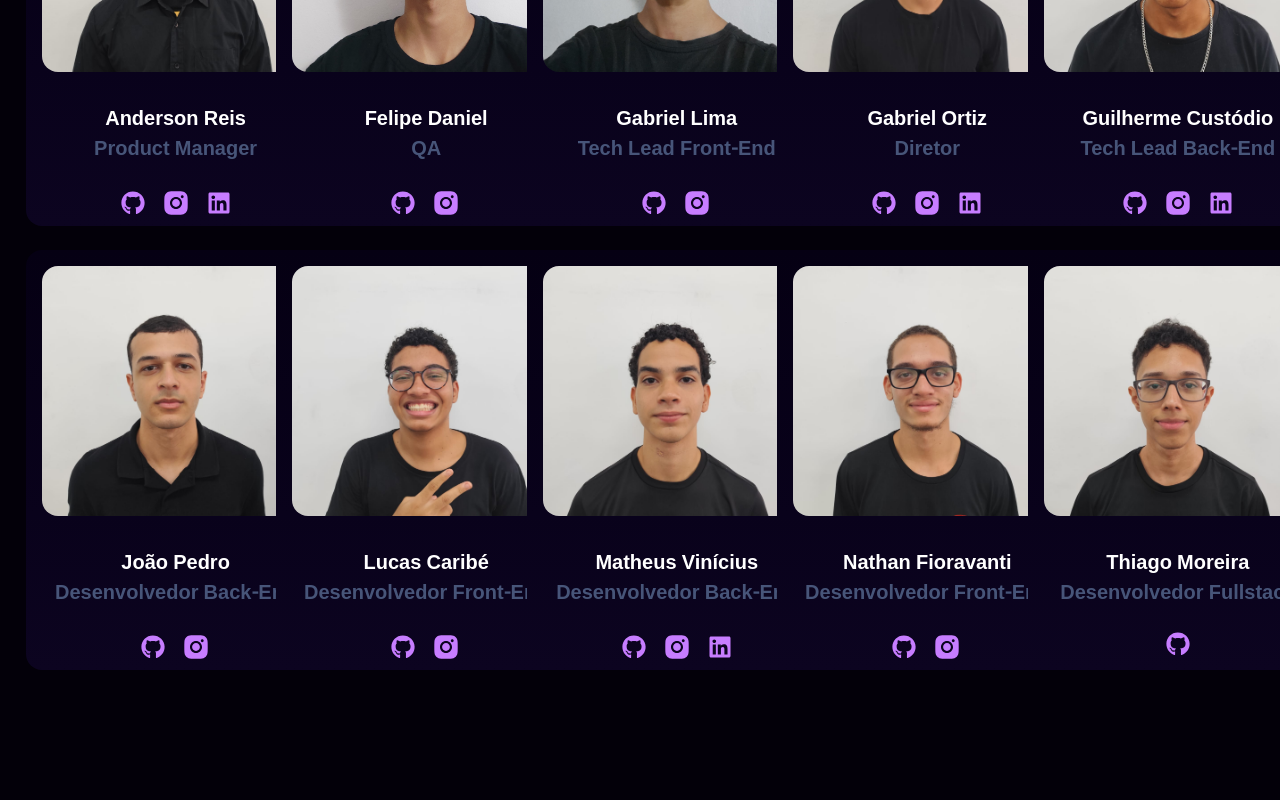
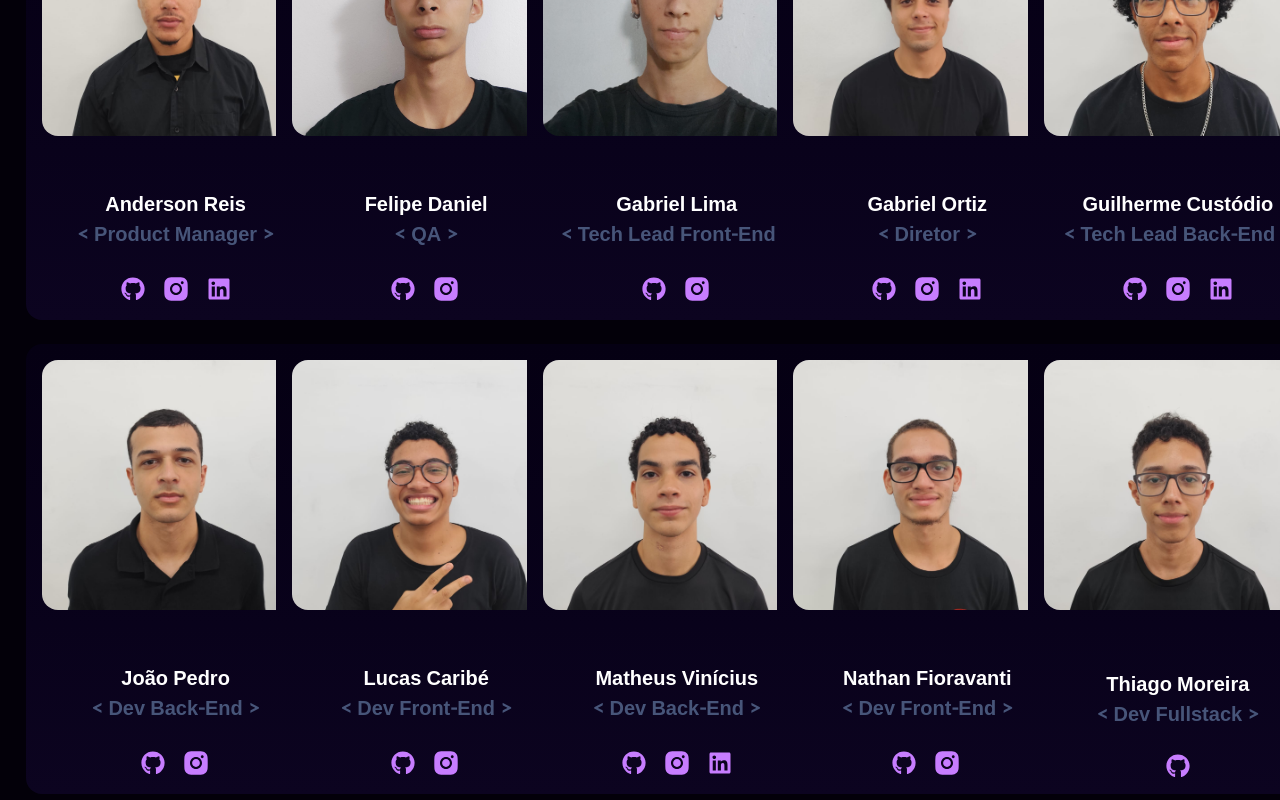
Before and after one commit to Somnium-Git/landing-page, a Next.js app in the folder frontend/: page /equipe in a window 1280 px wide. Shown: the part 500-1300 px from the top of the page. Built offline with nearby package versions, Linux system fonts and the light colour scheme.

Commit message:
upd alteracoes page about + cardTeam

```diff
--- a/frontend/src/app/equipe/page.tsx
+++ b/frontend/src/app/equipe/page.tsx
@@ -50,7 +50,7 @@ export default function Equipe() {
   },
   {
     name: "João Pedro",
-    role: "Desenvolvedor Back-End",
+    role: "Dev Back-End",
     githubLink: "https://github.com/Joao2007Pedro",
     instagramLink: "https://www.instagram.com/_.joao7.__?igsh=NjZ5d2x3Y3JzZTRj",
     linkedinLink: "",
@@ -58,7 +58,7 @@ export default function Equipe() {
   },
   {
     name: "Lucas Caribé",
-    role: "Desenvolvedor Front-End",
+    role: "Dev Front-End",
     githubLink: "https://github.com/LucasCaribeAraujo",
     instagramLink: "https://www.instagram.com/lucas.caribe_",
     linkedinLink: "",
@@ -66,7 +66,7 @@ export default function Equipe() {
   },
   {
     name: "Matheus Vinícius",
-    role: "Desenvolvedor Back-End",
+    role: "Dev Back-End",
     githubLink: "https://github.com/matheusviniciusbrito",
     instagramLink: "https://www.instagram.com/mavinous",
     linkedinLink: "https://www.linkedin.com/in/matheusviniciusbrito/",
@@ -74,7 +74,7 @@ export default function Equipe() {
   },
   {
     name: "Nathan Fioravanti",
-    role: "Desenvolvedor Front-End",
+    role: "Dev Front-End",
     githubLink: "https://github.com/Nathan-Fioravanti",
     instagramLink: "https://www.instagram.com/nathanfer1",
     linkedinLink: "",
@@ -82,7 +82,7 @@ export default function Equipe() {
   },
   {
     name: "Thiago Moreira",
-    role: "Desenvolvedor Fullstack",
+    role: "Dev Fullstack",
     githubLink: "https://github.com/ethior0",
     instagramLink: "",
     linkedinLink: "",
@@ -91,22 +91,21 @@ export default function Equipe() {
 ];
 
   return (
-    <div style={{paddingTop: "2rem", marginBottom: "15rem"}}>
+    <div style={{paddingTop: "2rem", marginTop: "2rem", marginBottom: "15rem"}}>
       <Card height="auto" background="transparent" useBar={false} flex="col">
-        <div className="" style={{ alignSelf: "flex-start", marginBottom: "2rem"}}>
+        <div style={{ alignSelf: "flex-start", marginBottom: "4rem"}}>
           <Text size="2.5em" height="bold">Nossa equipe</Text>
           <Text size="1.25em" height="light" color="#A8AFC1" wordSpacing="2px">
             Por trás de cada projeto de sucesso, existe <br></br>uma equipe <span className="text-[#C77DFF] font-bold">dedicada</span>, <span className="text-[#C77DFF] font-bold">apaixonada</span> e <span className="text-[#C77DFF] font-bold">comprometida</span>.
           </Text>
         </div>
 
-        <div className="flex flex-col lg:grid lg:grid-cols-5 gap-6 w-full mx-auto">
-
+        <div className="flex justify-between flex-row flex-wrap xl:grid xl:grid-cols-5 gap-6 w-full mx-auto">
           {teamMembers.map((member, index) => (
             <CardTeam
               key={index}
               name={member.name}
-              role={member.role}
+              role={`< ${member.role} >`}
               githubLink={member.githubLink}
               instagramLink={member.instagramLink}
               linkedinLink={member.linkedinLink}
@@ -118,7 +117,7 @@ export default function Equipe() {
       </Card>
 
       <section>
-        <LightPulse x="28vw" y="60vh" width="45vw" height="45vw"/>
+        <LightPulse x="25vw" y="70vh" width="900px" height="900px"/>
       </section>
     </div>
   );
--- a/frontend/src/components/AboutUs/AboutUs.tsx
+++ b/frontend/src/components/AboutUs/AboutUs.tsx
@@ -50,9 +50,6 @@ export default function AboutSection() {
 
       {/* Box com imagem */}
       <div className="relative w-[500px] h-[450px] flex items-center justify-center rounded-lg bg-gradient-to-b from-[#C77DFF] to-[#5A189A] shadow-lg">
-        <div className="absolute inset-0 rounded-lg pointer-events-none" style={{
-          boxShadow: "0 0 30px 10px #c77dff88, 0 0 120px 40px #5a189a55"
-        }} />
         <Image
           src="/VetorSobre.png"
           alt="Imagem da Somnium"
--- a/frontend/src/components/CardTeam/CardTeam.tsx
+++ b/frontend/src/components/CardTeam/CardTeam.tsx
@@ -24,7 +24,7 @@ export default function CardTeam({
   image = "",
 }: CardTeamProps ) {
   return (
-    <div className="w-[300px] h-[420px] flex flex-col justify-between gap-8 p-4 rounded-2xl bg-gradient-to-b from-[#050013] to-[#0C0420]">
+    <div className="w-[300px] h-[450px] flex flex-col justify-between gap-8 p-4 rounded-2xl bg-gradient-to-b from-[#050013] to-[#0C0420]">
       <Image
         src={image}
         alt={`Foto de ${name}`}
@@ -32,8 +32,6 @@ export default function CardTeam({
         height={250}
         className="w-full h-[250px] object-cover rounded-2xl"
       />
-
-
 
       <div className="flex items-center flex-col">
         <Text size="1.25em" height="bold">{name}</Text>
```
